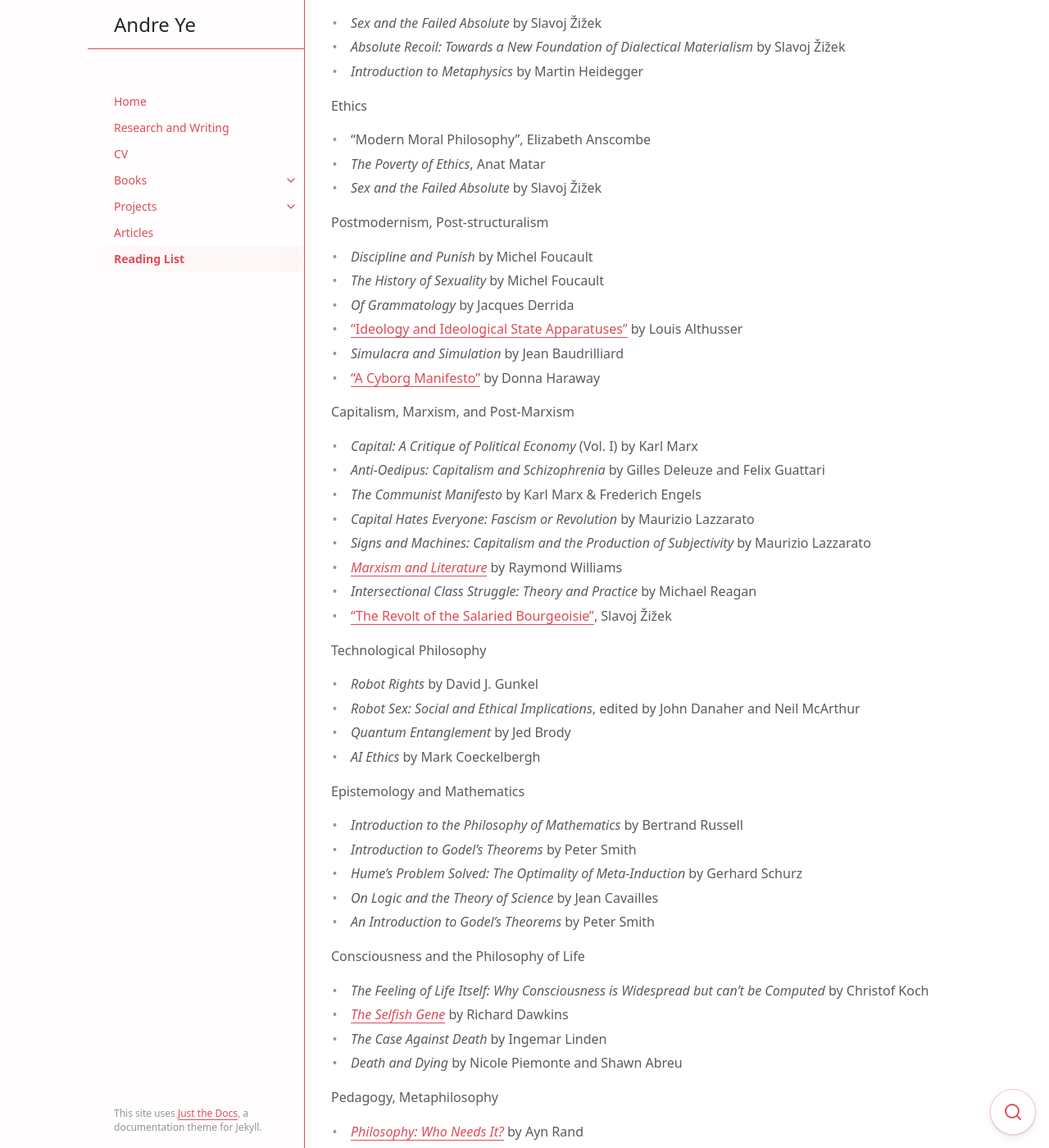
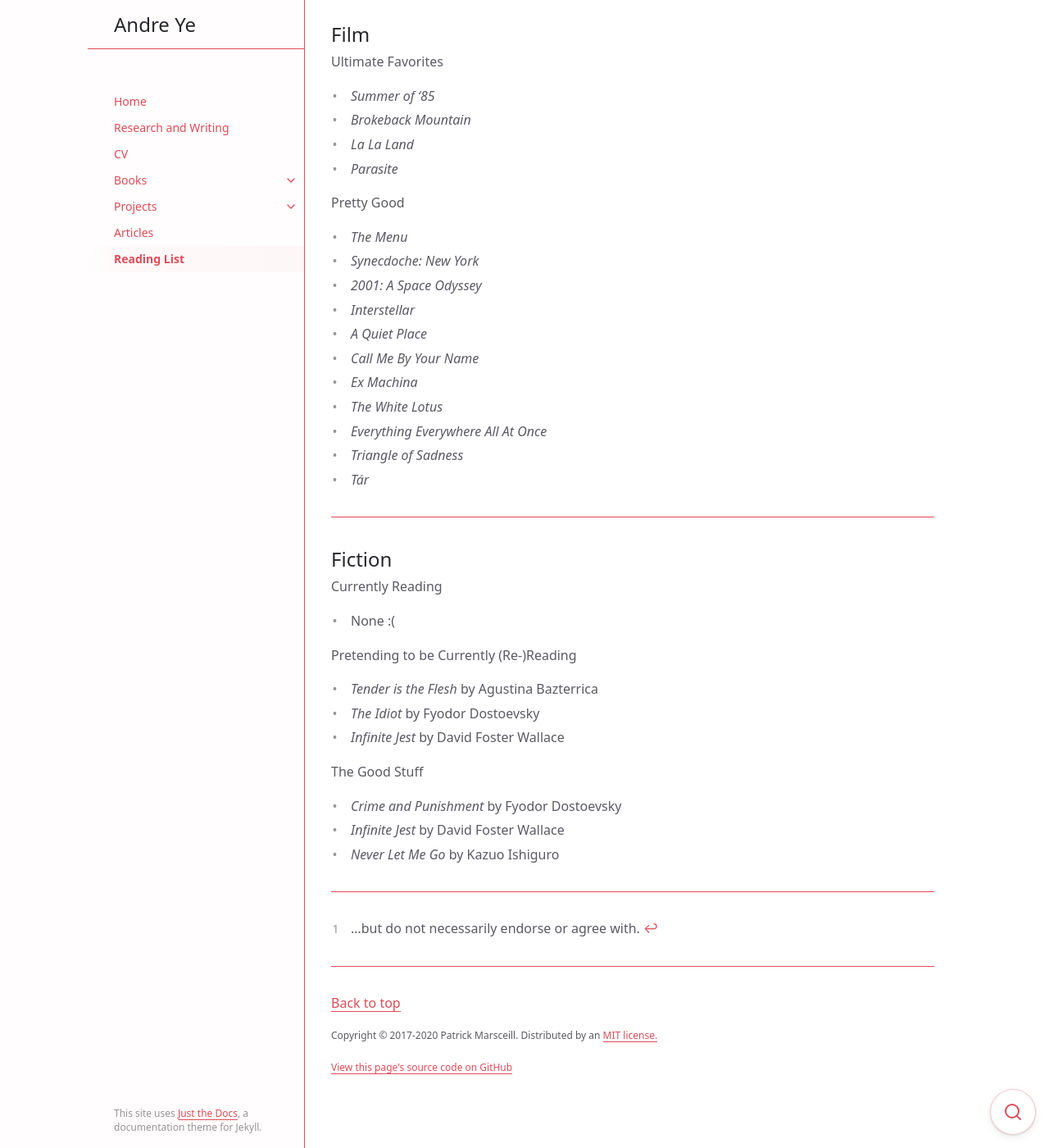
Before and after one commit to andre-ye/andre-ye.github.io-retired, a Jekyll site: the page built from docs/reading-list.md, in a window 1280 px wide and 1400 px high, scrolled down 3114 px. Shown: the whole window at 82% size. Built offline with Jekyll 4.4.1, drawn with Linux system fonts in a browser that asks for light colours; nearby versions of some CDN libraries; some of the changed text lies outside the part shown.

Commit message:
Update reading-list.md

```diff
--- a/docs/reading-list.md
+++ b/docs/reading-list.md
@@ -103,6 +103,7 @@ Next on the reading List
 - *Full Surrogacy Now* by Sophie Lewis
 - *The Politics of Friendship* by Jacques Derrida
 
+<!--
 Metaphysics
 - *Sex and the Failed Absolute* by Slavoj Žižek
 - *Absolute Recoil: Towards a New Foundation of Dialectical Materialism* by Slavoj Žižek
@@ -134,8 +135,6 @@ Capitalism, Marxism, and Post-Marxism
 Technological Philosophy
 - *Robot Rights* by David J. Gunkel
 - *Robot Sex: Social and Ethical Implications*, edited by John Danaher and Neil McArthur
-- *Quantum Entanglement* by Jed Brody
-- *AI Ethics* by Mark Coeckelbergh
 
 Epistemology and Mathematics
 - _Introduction to the Philosophy of Mathematics_ by Bertrand Russell
@@ -156,6 +155,7 @@ Pedagogy, Metaphilosophy
 Aesthetics
 - *Speculative Aesthetics*, edited by Robin Mackay et al.
 - *Aesthetics Equals Politics: new discourses across art, architecture, and philosophy*, edited by Mark Foster Gage
+-->
 
 ---
 
@@ -163,8 +163,8 @@ Aesthetics
 Ultimate Favorites
 - *Summer of '85*
 - *Brokeback Mountain*
+- *La La Land*
 - *Parasite*
-- *La La Land*
 
 Pretty Good
 - *The Menu*
@@ -184,28 +184,17 @@ Pretty Good
 ## Fiction
 
 Currently Reading
-- *The Idiot* by Fyodor Dostoevsky
-- *The Deep* by Rivers Solomon
+- None :(
 
-Pretending to be Currently Reading
+Pretending to be Currently (Re-)Reading
 - *Tender is the Flesh* by Agustina Bazterrica
 - *The Idiot* by Fyodor Dostoevsky
+- *Infinite Jest* by David Foster Wallace
 
-Read
+The Good Stuff
 - *Crime and Punishment* by Fyodor Dostoevsky
-- *The Deep* by Rivers Solomon
 - *Infinite Jest* by David Foster Wallace
 - *Never Let Me Go* by Kazuo Ishiguro
-- *Crime and Punishment* by Fyodor Dostoevsky
-- *A Clockwork Orange* by Anothony Burgess
-- *Call Me By Your Name* by Andre Aciman
-
----
-
----
-
-## Words
-Speculative, diagesis / diagetic, synecdoche, dialectic, Hegelian triad, deferred meaning, trace, differance, deconstruction, queer, gender, performativity, construction, constructivism, cybernetic, apotheosis, subaltern
 
 ---
 
```
